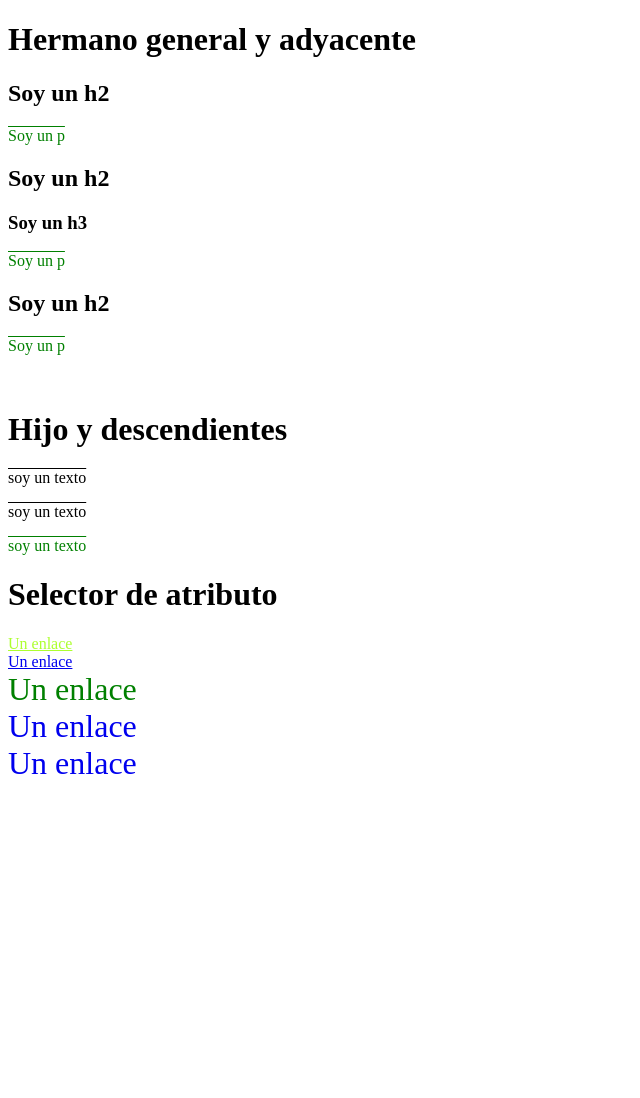
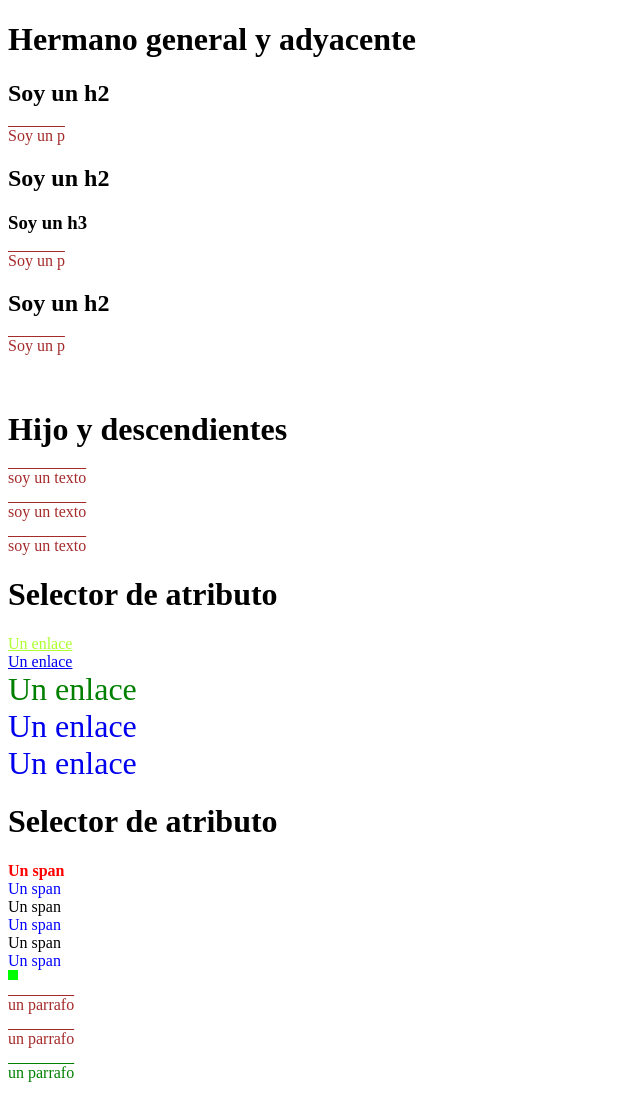
Before and after one commit to montoyaguzman/html-fundamentals, a plain HTML site: page especificadores/index.html in a window 1280 px wide. Shown: the whole page, without its empty margins (0-640 px from the left). Before the commit the page ends 800 px from the top, so only its background shows below. Drawn offline with Linux system fonts and the light colour scheme.

Commit message:
FEAT : Pseudoclases comunes y utiles

```diff
--- a/especificadores/index.html
+++ b/especificadores/index.html
@@ -47,5 +47,21 @@
     <a href="example123">Un enlace</a>
     <br/>
     <a href="example">Un enlace</a>
+
+    <h1>Selector de atributo</h1>
+    <div class="main">
+        <div>Un span</div>
+        <div>Un span</div>
+        <div>Un span</div>
+        <div>Un span</div>
+        <div>Un span</div>
+        <div>Un span</div>
+    </div>
+    <div></div>
+    <div>
+        <p>un parrafo</p>
+        <p>un parrafo</p>
+        <p class="fancy">un parrafo</p>
+    </div>
 </body>
 </html>
--- a/especificadores/styles.css
+++ b/especificadores/styles.css
@@ -50,3 +50,39 @@ a[href="https://example.org"] {
     font-size: 2em;
     text-decoration: none;
   }
+
+
+div .main {
+    display: flex;
+}
+
+/* pseudo childs */
+.main div:first-child {
+    font-weight: bold;
+/* El primer div dentro de la clase main tendrá fuente en rojo */}
+
+/* pseudo childs */
+.main div:nth-child(2n) {
+    color: blue;
+}
+/* Cada 2 elementos div(2, 4, 6) el color sera azul */
+
+/* first-of-type : Primer elmento de un grupo de hermanos */
+.main div:first-of-type {
+    color: red;
+}
+/* El primer div dentro de la clase main tendrá fuente en rojo */
+
+/* empty es usado en cualquier elemento sin hijos */
+div:empty {
+    width: 10px;
+    height: 10px;
+    background-color: lime;
+}
+/* Todos los div vacios seran un cuadro verde de 10 x 10 pixeles */
+
+/* pseudoclase de negacion */
+p:not(.fancy) {
+color: brown;
+}
+/* La fuente de todos los p que no tengan la clase fancy seran de color café*/
```
